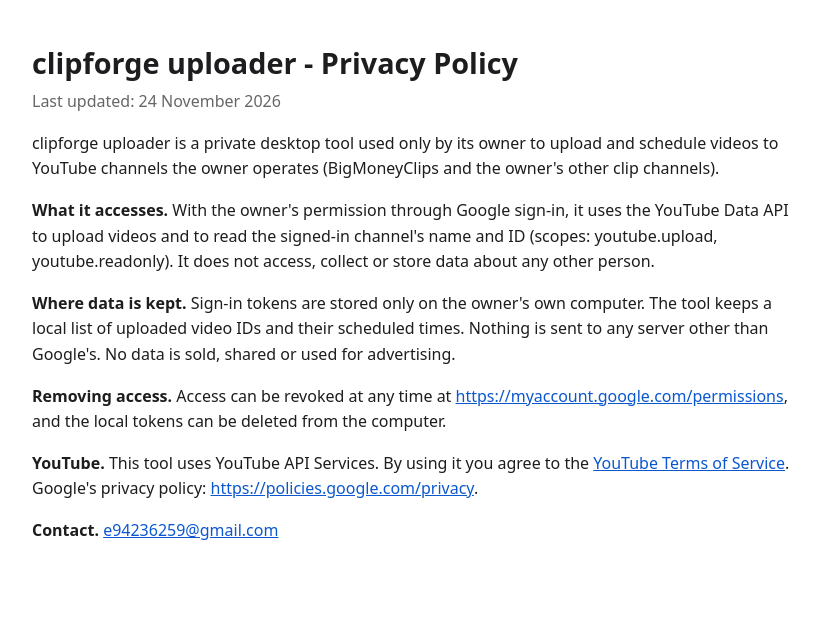
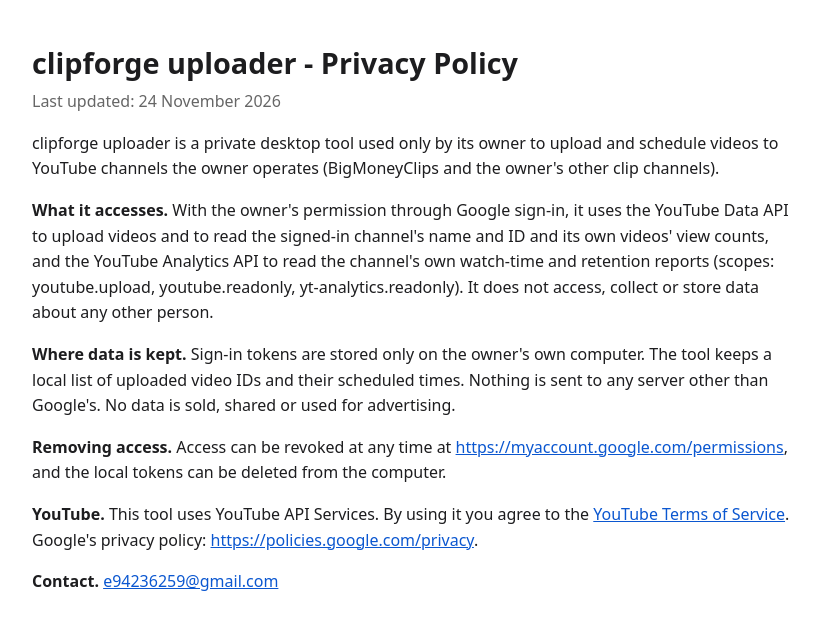
Before and after one commit to clipforger/clipforger.github.io, a plain HTML site: page index.html in a window 1280 px wide. Shown: the whole page, without its empty margins (228-1047 px from the left). Drawn offline with Linux system fonts and the light colour scheme.

Commit message:
index.html

```diff
--- a/index.html
+++ b/index.html
@@ -20,8 +20,9 @@
 YouTube channels the owner operates (BigMoneyClips and the owner's other clip channels).</p>
 
 <p><strong>What it accesses.</strong> With the owner's permission through Google sign-in, it uses the YouTube
-Data API to upload videos and to read the signed-in channel's name and ID (scopes: youtube.upload,
-youtube.readonly). It does not access, collect or store data about any other person.</p>
+Data API to upload videos and to read the signed-in channel's name and ID and its own videos' view counts, and
+the YouTube Analytics API to read the channel's own watch-time and retention reports (scopes: youtube.upload,
+youtube.readonly, yt-analytics.readonly). It does not access, collect or store data about any other person.</p>
 
 <p><strong>Where data is kept.</strong> Sign-in tokens are stored only on the owner's own computer. The tool
 keeps a local list of uploaded video IDs and their scheduled times. Nothing is sent to any server other than
```
